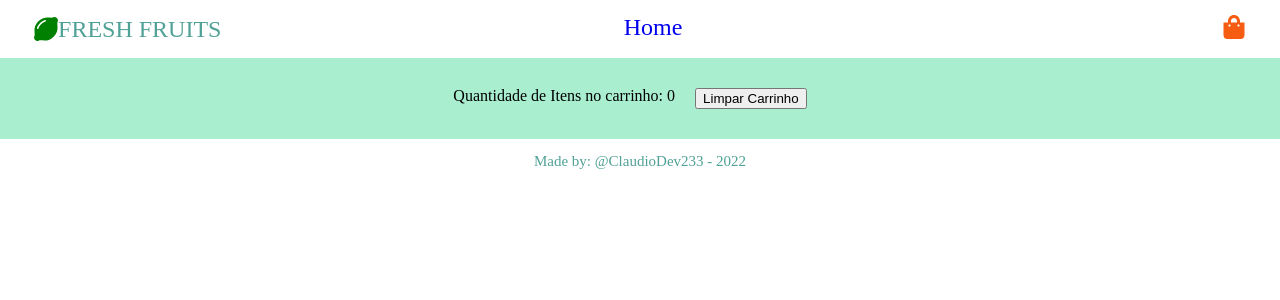
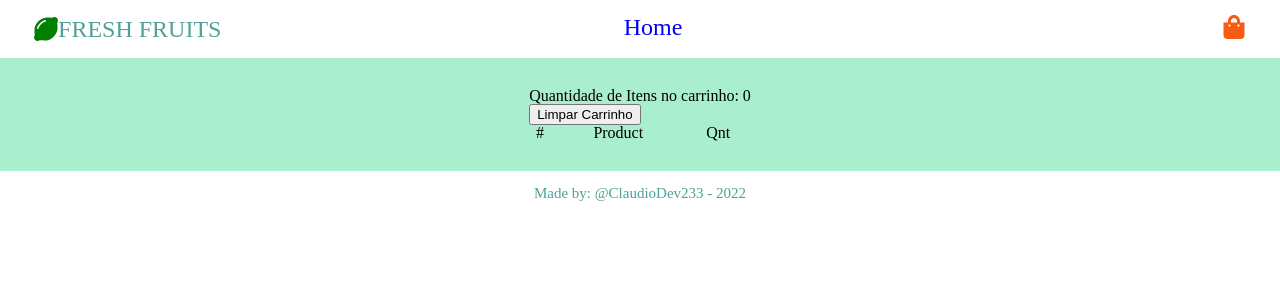
Before and after one commit to ClaudioDev233/FreshFruits, a React (Create React App) app: page /cart in a window 1280 px wide. Shown: the top 300 px of the page. Built offline with nearby package versions, Linux system fonts and the light colour scheme.

Commit message:
added qnty function

```diff
--- a/src/App.css
+++ b/src/App.css
@@ -4,3 +4,8 @@
     height: 100px;
 
 }
+
+.Divona{
+ display:flex;
+ flex-direction: column;
+}
--- /dev/null
+++ b/src/components/cartTable/index.js
@@ -0,0 +1,75 @@
+import { Children, useContext} from 'react'
+import {CartContext} from '../../contexts/cartContext'
+import { imgFruit } from '../../constants/index'
+
+
+
+export default function CartTable(){
+
+    const { cart, context,clearCart, removeFruit, settCart} = useContext(CartContext)
+
+
+
+    function handleAddAmount(fruit){
+
+        cart.forEach( item => {
+            if(item.name === fruit.name){
+                fruit.amount += 1
+            }
+        });
+        settCart([...cart])
+       }
+
+
+       function handleRemoveAmount(fruit){
+
+        cart.forEach( item => {
+            if(item.name === fruit.name){
+               if(fruit.amount > 1 ) {
+                fruit.amount -= 1
+               }
+            }
+        });
+        settCart([...cart])
+       }
+
+
+
+    return <>
+    <div className='Divona'>
+    <div>
+    <p>Quantidade de Itens no carrinho: {context}</p>
+    <button onClick={() =>{clearCart()}}>Limpar Carrinho</button>
+    </div>
+    <table>
+        <tr>
+            <th>#</th>
+            <th>Product</th>
+            <th>Qnt</th>
+        </tr>
+        {Children.toArray(cart.map( fruit => {
+        return  <>
+        <tr>
+
+
+        {imgFruit.filter(fruitImg => fruit.name === fruitImg.nome).length ?
+        <td><img className="fruit__image" src={imgFruit.filter(fruitImg => fruit.name === fruitImg.nome)[0].imagem} alt={fruit.name}></img></td>
+        :
+        <>
+         </>
+
+    }
+    <td>{fruit.name}</td>
+        <td><button onClick={() =>{handleAddAmount(fruit)}}>+</button>{fruit.amount}<button onClick={()=>{handleRemoveAmount(fruit)}}>-</button></td>
+        <td><button onClick={() => {removeFruit(fruit.id)}}>Remover do Carrinho</button></td>
+        </tr>
+        </>
+
+    }
+
+    ))}
+
+    </table>
+    </div>
+    </>
+}
--- a/src/components/fruitsCards/index.js
+++ b/src/components/fruitsCards/index.js
@@ -15,7 +15,7 @@ import { FruitCard, ButtonInfo, FruitBasket, Fruits, FruitPage, ButtonBox } from
 
 export default function FruitsCards() {
 
-  const { promiseInProgress } = usePromiseTracker()
+const { promiseInProgress } = usePromiseTracker()
 
 const [fruits, setFruit] = useState([])
 
--- a/src/contexts/cartContext/index.js
+++ b/src/contexts/cartContext/index.js
@@ -21,6 +21,8 @@ export function CartProvider({children}){
 
     /* const cartValue = console.log(cart) */
 
+
+
     // adiciona uma nova fruta ao carrinho
    function handleAddNewFruit(fruit){
         const newFruit = {
@@ -32,13 +34,18 @@ export function CartProvider({children}){
        const check = checkIfFruitIsOnCart(newFruit.name)
       if(check === undefined){
           setCart([...cart, newFruit])
-      } else {
-          alert('já tem no carrinho')
+        } else {
+          console.log(newFruit.amount)
+          alert('Already added to cart')
 
       }
    }
 
+
+
 //muda a quantidade dessa fruta no carrinho
+
+
 
 
    //checa se a fruta está no carrinho para não adiciona-la novamente refatorar
@@ -75,6 +82,7 @@ export function CartProvider({children}){
     value={{
         context : cart.length,
         cart: cart,
+        settCart: setCart,
         addNewFruit: handleAddNewFruit,
         removeFruit: handleRemoveFruit,
         clearCart : handleClearCart,
--- a/src/pages/cart/index.js
+++ b/src/pages/cart/index.js
@@ -1,45 +1,22 @@
-import { Children, useContext } from 'react'
+
 import Menu from '../../components/menu'
-import {CartContext} from '../../contexts/cartContext'
-import { imgFruit } from '../../constants/index'
+
 import Container from "../../components/container";
 import Footer from '../../components/footer';
+import CartTable from '../../components/cartTable';
 
 
 export default function Cart(){
 
-    const { cart, context,clearCart, removeFruit, amount, addAmount} = useContext(CartContext)
+
 
 
     return <>
     <Menu></Menu>
     <Container>
-    <p>Quantidade de Itens no carrinho: {context}</p>
-    <button onClick={() =>{clearCart()}}>Limpar Carrinho</button>
-    <div>{Children.toArray(cart.map( fruit => {
-        return  <>
-        <div>
-        <p>{fruit.name}</p>
-        <p>{amount}</p>
-
-        {imgFruit.filter(fruitImg => fruit.name === fruitImg.nome).length ?
-        <img className="fruit__image" src={imgFruit.filter(fruitImg => fruit.name === fruitImg.nome)[0].imagem} alt={fruit.name}></img>
-         :
-         <>
-         </>
-
-        }
-
-        <button onClick={() => {removeFruit(fruit.id)}}>Remover do Carrinho</button>
-        <button onClick={() => {addAmount(fruit)}}>Add Qnt Carrinho</button>
-        </div>
-        </>
-
-    }
-
-    ))}
-    </div>
+    <CartTable></CartTable>
     </Container>
     <Footer></Footer>
+
     </>
 }
```
